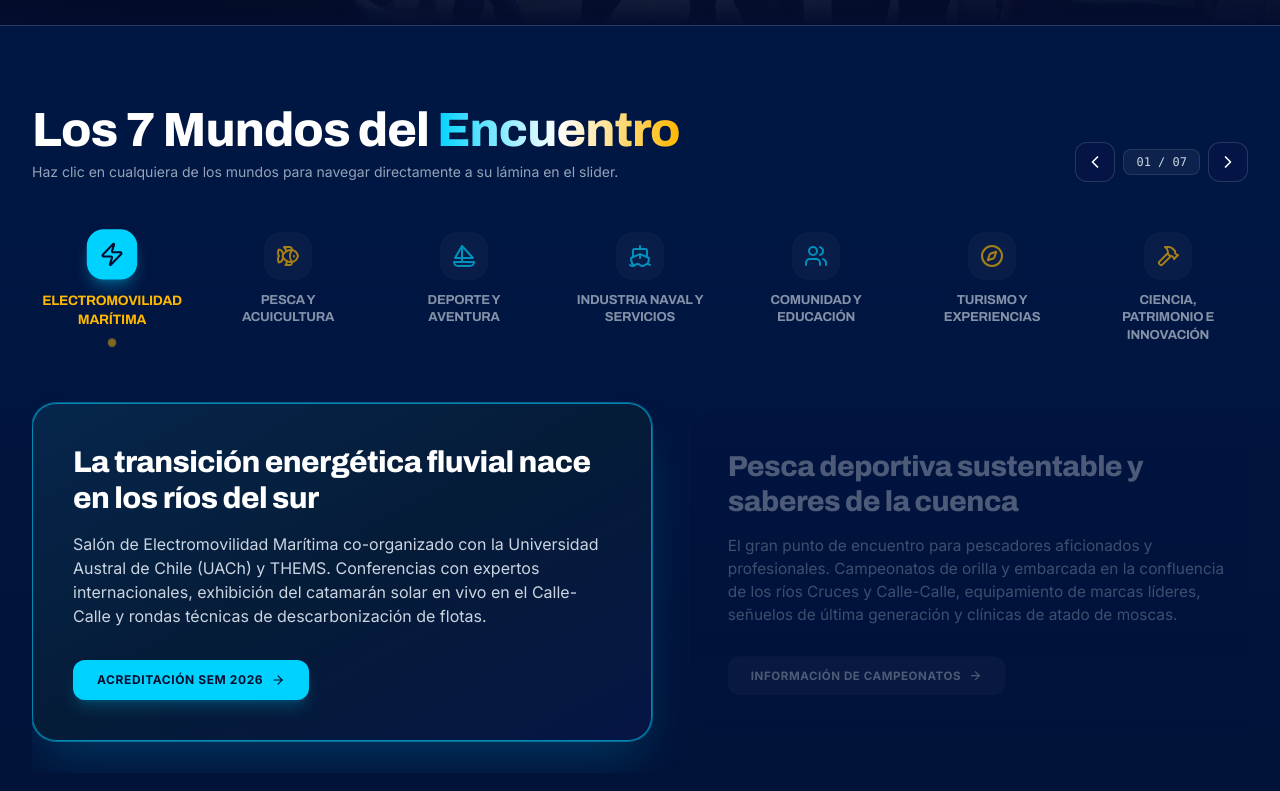
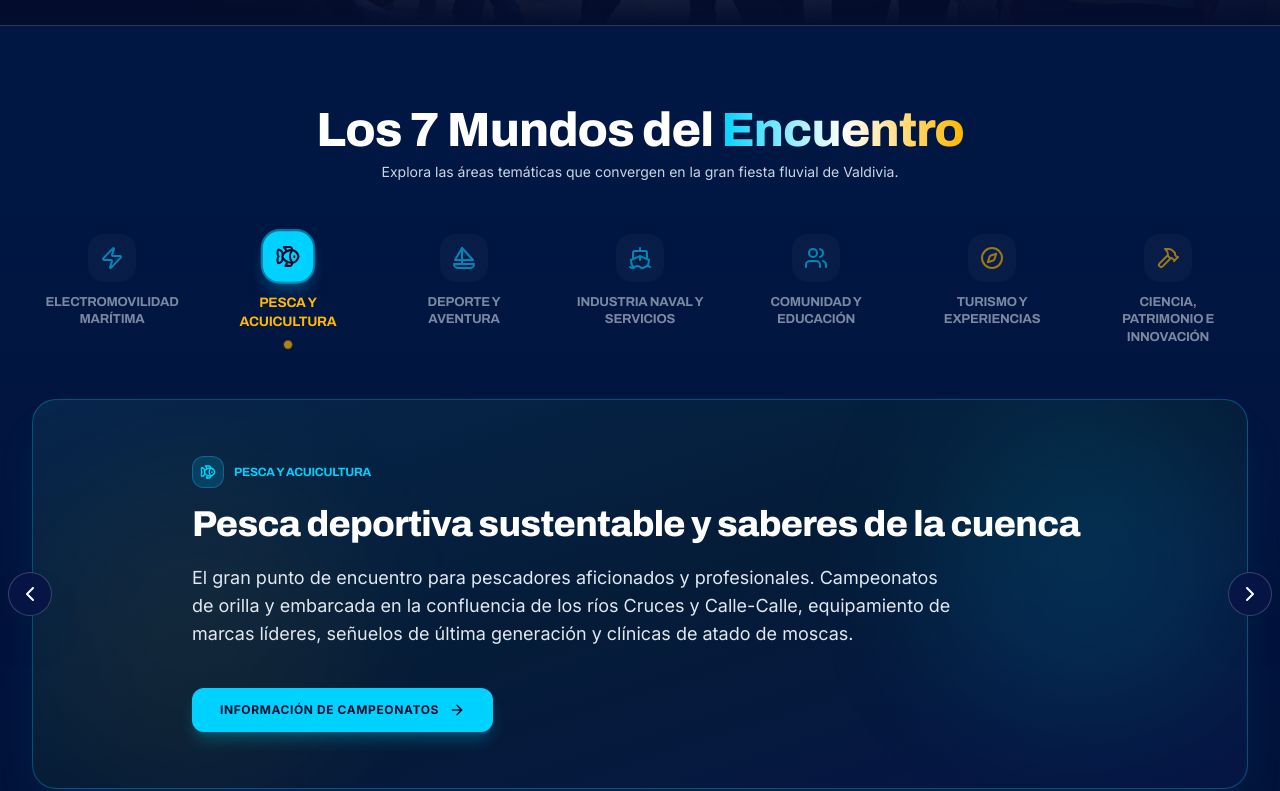
Before and after one commit to erikogodoy/web-valdivia-nautica-2026, a Next.js app: page / in a window 1280 px wide. Shown: the part 2164-2955 px from the top of the page. Built offline with nearby package versions, Linux system fonts and the light colour scheme.

Commit message:
feat(manifesto): full-width slider with autoplay, left-right controls, remove pill tags and counter

```diff
--- a/src/components/ui/ImpactManifesto.tsx
+++ b/src/components/ui/ImpactManifesto.tsx
@@ -1,7 +1,7 @@
 'use client';
 
-import React, { useState, useRef } from 'react';
-import { motion, useScroll, useTransform } from 'framer-motion';
+import React, { useState, useRef, useEffect } from 'react';
+import { motion, useScroll, useTransform, AnimatePresence } from 'framer-motion';
 import {
   Waves,
   Building2,
@@ -124,7 +124,7 @@ const WORLDS = [
 
 export default function ImpactManifesto({ onOpenModal }: ImpactManifestoProps) {
   const [activeMundoIndex, setActiveMundoIndex] = useState(0);
-  const sliderRef = useRef<HTMLDivElement>(null);
+  const [isPaused, setIsPaused] = useState(false);
   const parallaxRef = useRef<HTMLDivElement>(null);
 
   const { scrollYProgress } = useScroll({
@@ -133,24 +133,20 @@ export default function ImpactManifesto({ onOpenModal }: ImpactManifestoProps) {
   });
   const parallaxY = useTransform(scrollYProgress, [0, 1], ["-16%", "16%"]);
 
-  const scrollToCard = (index: number) => {
-    setActiveMundoIndex(index);
-    if (sliderRef.current) {
-      const card = sliderRef.current.children[index] as HTMLElement;
-      if (card) {
-        card.scrollIntoView({ behavior: 'smooth', block: 'nearest', inline: 'center' });
-      }
-    }
-  };
+  useEffect(() => {
+    if (isPaused) return;
+    const timer = setInterval(() => {
+      setActiveMundoIndex((prev) => (prev === WORLDS.length - 1 ? 0 : prev + 1));
+    }, 5500);
+    return () => clearInterval(timer);
+  }, [isPaused]);
 
   const handlePrev = () => {
-    const nextIdx = activeMundoIndex === 0 ? WORLDS.length - 1 : activeMundoIndex - 1;
-    scrollToCard(nextIdx);
+    setActiveMundoIndex((prev) => (prev === 0 ? WORLDS.length - 1 : prev - 1));
   };
 
   const handleNext = () => {
-    const nextIdx = activeMundoIndex === WORLDS.length - 1 ? 0 : activeMundoIndex + 1;
-    scrollToCard(nextIdx);
+    setActiveMundoIndex((prev) => (prev === WORLDS.length - 1 ? 0 : prev + 1));
   };
 
   return (
@@ -240,68 +236,39 @@ export default function ImpactManifesto({ onOpenModal }: ImpactManifestoProps) {
         </motion.div>
         <div className="absolute inset-0 bg-gradient-to-t from-poster-midnight via-transparent to-poster-midnight/40 pointer-events-none" />
         <div className="absolute inset-0 bg-gradient-to-r from-poster-midnight/60 via-transparent to-poster-midnight/60 pointer-events-none" />
-
-        <div className="max-w-7xl mx-auto px-4 sm:px-6 lg:px-8 h-full flex items-end pb-8 relative z-10">
-          <span className="text-xs sm:text-sm font-archivo font-bold uppercase tracking-widest text-white/95 bg-black/60 backdrop-blur-md px-4 py-2 rounded-full border border-white/20 shadow-xl">
-            Río Calle-Calle · Sede Fluvial Oficial
-          </span>
-        </div>
       </div>
 
-      {/* 3. LOS 7 MUNDOS DEL ENCUENTRO (MENÚ DE ICONOS) + SLIDER DE 7 LÁMINAS */}
+      {/* 3. LOS 7 MUNDOS DEL ENCUENTRO: MENÚ DE CATEGORÍAS + SLIDER DE ANCHO COMPLETO CON AUTOPLAY */}
       <div id="mundos" className="max-w-7xl mx-auto px-4 sm:px-6 lg:px-8 relative z-10">
 
-        {/* Title & Section Header */}
-        <div className="flex flex-col md:flex-row md:items-end justify-between mb-10 gap-6">
-          <div>
+        {/* Title & Section Header (Clean without counter) */}
+        <div className="mb-10 text-center max-w-3xl mx-auto">
           <h3 className="text-3xl sm:text-5xl font-archivo font-extrabold text-white tracking-tight">
             Los 7 Mundos del <span className="text-transparent bg-clip-text bg-gradient-to-r from-poster-cyan via-white to-poster-gold">Encuentro</span>
           </h3>
-            <p className="text-xs sm:text-sm text-slate-400 font-sans mt-2">
-              Haz clic en cualquiera de los mundos para navegar directamente a su lámina en el slider.
+          <p className="text-xs sm:text-sm text-slate-300 font-sans mt-2">
+            Explora las áreas temáticas que convergen en la gran fiesta fluvial de Valdivia.
           </p>
         </div>
 
-          {/* Slider Prev / Next Controls */}
-          <div className="flex items-center gap-2 self-start md:self-end">
-            <button
-              onClick={handlePrev}
-              aria-label="Lámina anterior"
-              className="w-10 h-10 rounded-xl bg-poster-dark/80 hover:bg-poster-cyan hover:text-poster-midnight border border-white/15 hover:border-poster-cyan flex items-center justify-center transition-all"
-            >
-              <ChevronLeft className="w-5 h-5" />
-            </button>
-            <span className="text-xs font-mono px-3 py-1 rounded-lg bg-white/5 border border-white/10 text-slate-300">
-              {String(activeMundoIndex + 1).padStart(2, '0')} / 07
-            </span>
-            <button
-              onClick={handleNext}
-              aria-label="Lámina siguiente"
-              className="w-10 h-10 rounded-xl bg-poster-dark/80 hover:bg-poster-cyan hover:text-poster-midnight border border-white/15 hover:border-poster-cyan flex items-center justify-center transition-all"
-            >
-              <ChevronRight className="w-5 h-5" />
-            </button>
-          </div>
-        </div>
-
-        {/* 7 Worlds Icon Menu (Clean frameless row with icons on top) */}
-        <div className="grid grid-cols-2 sm:grid-cols-4 lg:grid-cols-7 gap-4 items-start mb-10">
+        {/* 7 Worlds Icon Menu */}
+        <div className="grid grid-cols-2 sm:grid-cols-4 lg:grid-cols-7 gap-3 sm:gap-4 items-start mb-10">
           {WORLDS.map((mundo, idx) => {
             const Icon = mundo.icon;
             const isSelected = activeMundoIndex === idx;
             return (
               <button
                 key={mundo.id}
-                onClick={() => scrollToCard(idx)}
-                className={`group flex flex-col items-center text-center p-2.5 rounded-2xl transition-all duration-200 cursor-pointer ${
-                  isSelected ? 'scale-105' : 'opacity-65 hover:opacity-100'
+                onClick={() => setActiveMundoIndex(idx)}
+                className={`group flex flex-col items-center text-center p-3 rounded-2xl transition-all duration-200 cursor-pointer ${
+                  isSelected ? 'scale-105 opacity-100' : 'opacity-60 hover:opacity-100'
                 }`}
               >
                 {/* Clean Icon */}
                 <div className={`w-12 h-12 mb-3 flex items-center justify-center rounded-2xl transition-all duration-200 ${
                   isSelected
-                    ? 'bg-poster-cyan text-poster-midnight shadow-lg shadow-poster-cyan/30'
-                    : 'bg-white/5 group-hover:bg-poster-cyan/15 text-slate-300'
+                    ? 'bg-poster-cyan text-poster-midnight shadow-lg shadow-poster-cyan/30 ring-2 ring-poster-cyan/50'
+                    : 'bg-white/5 group-hover:bg-white/10 text-slate-300'
                 }`}>
                   <Icon className={`w-6 h-6 ${isSelected ? 'text-poster-midnight' : mundo.accent === 'poster-gold' ? 'text-poster-gold' : 'text-poster-cyan'}`} />
                 </div>
@@ -321,58 +288,88 @@ export default function ImpactManifesto({ onOpenModal }: ImpactManifestoProps) {
           })}
         </div>
 
-        {/* HORIZONTAL MULTI-CARD SLIDER (7 LÁMINAS: SOLO TÍTULO, DESCRIPCIÓN Y CTA) */}
+        {/* FULL-WIDTH SLIDER WITH SIDE ARROWS & AUTOPLAY */}
         <div
-          ref={sliderRef}
-          className="flex gap-6 overflow-x-auto snap-x snap-mandatory scroll-smooth pb-8 pt-2 no-scrollbar items-stretch"
-          style={{ scrollbarWidth: 'none', msOverflowStyle: 'none' }}
+          onMouseEnter={() => setIsPaused(true)}
+          onMouseLeave={() => setIsPaused(false)}
+          className="relative w-full"
         >
-          {WORLDS.map((mundo, idx) => {
-            const isSelected = activeMundoIndex === idx;
+          {/* Left Control Arrow */}
+          <button
+            onClick={handlePrev}
+            aria-label="Lámina anterior"
+            className="absolute -left-3 sm:-left-6 top-1/2 -translate-y-1/2 z-30 w-11 h-11 sm:w-13 sm:h-13 rounded-full bg-poster-dark/90 hover:bg-poster-cyan text-white hover:text-poster-midnight border border-white/20 hover:border-poster-cyan shadow-2xl backdrop-blur-md flex items-center justify-center transition-all hover:scale-105 active:scale-95"
+          >
+            <ChevronLeft className="w-6 h-6" />
+          </button>
+
+          {/* Right Control Arrow */}
+          <button
+            onClick={handleNext}
+            aria-label="Lámina siguiente"
+            className="absolute -right-3 sm:-right-6 top-1/2 -translate-y-1/2 z-30 w-11 h-11 sm:w-13 sm:h-13 rounded-full bg-poster-dark/90 hover:bg-poster-cyan text-white hover:text-poster-midnight border border-white/20 hover:border-poster-cyan shadow-2xl backdrop-blur-md flex items-center justify-center transition-all hover:scale-105 active:scale-95"
+          >
+            <ChevronRight className="w-6 h-6" />
+          </button>
+
+          {/* Full-width Single Slide Container */}
+          <div className="w-full min-h-[360px] sm:min-h-[320px] rounded-3xl bg-gradient-to-br from-[#06264c] via-[#051c38] to-poster-dark border border-poster-cyan/30 shadow-2xl shadow-poster-cyan/10 p-8 sm:p-12 md:p-14 relative overflow-hidden flex flex-col justify-between">
+            {/* Subtle inside glow */}
+            <div className="absolute top-0 right-0 w-80 h-80 bg-poster-cyan/10 rounded-full blur-3xl pointer-events-none" />
+            <div className="absolute bottom-0 left-0 w-80 h-80 bg-poster-gold/5 rounded-full blur-3xl pointer-events-none" />
+
+            <AnimatePresence mode="wait">
+              {(() => {
+                const currentMundo = WORLDS[activeMundoIndex];
+                const Icon = currentMundo.icon;
                 return (
-              <div
-                key={mundo.id}
-                onClick={() => scrollToCard(idx)}
-                className={`w-[85vw] sm:w-[500px] md:w-[580px] lg:w-[620px] shrink-0 snap-center p-8 sm:p-10 rounded-3xl transition-all duration-300 flex flex-col justify-between border cursor-pointer ${
-                  isSelected
-                    ? 'opacity-100 scale-100 bg-gradient-to-br from-[#06264c] via-[#051c38] to-poster-dark border-poster-cyan/60 shadow-2xl shadow-poster-cyan/20 ring-1 ring-poster-cyan/40 z-10'
-                    : 'opacity-30 hover:opacity-60 scale-[0.96] bg-poster-dark/30 border-white/5'
-                }`}
+                  <motion.div
+                    key={currentMundo.id}
+                    initial={{ opacity: 0, y: 15 }}
+                    animate={{ opacity: 1, y: 0 }}
+                    exit={{ opacity: 0, y: -15 }}
+                    transition={{ duration: 0.35, ease: "easeInOut" }}
+                    className="w-full max-w-4xl mx-auto flex flex-col justify-between h-full relative z-10"
                   >
                     <div>
-                  {/* Clean Big Title */}
-                  <h4 className="text-xl sm:text-2xl md:text-3xl font-archivo font-extrabold text-white mb-4 leading-snug">
-                    {mundo.title}
+                      {/* Mundo Identifier */}
+                      <div className="flex items-center gap-2.5 mb-4">
+                        <div className="w-8 h-8 rounded-xl bg-poster-cyan/15 text-poster-cyan flex items-center justify-center border border-poster-cyan/30">
+                          <Icon className="w-4 h-4" />
+                        </div>
+                        <span className="text-xs font-archivo font-bold uppercase tracking-[0.2em] text-poster-cyan">
+                          {currentMundo.name}
+                        </span>
+                      </div>
+
+                      {/* Main Title */}
+                      <h4 className="text-2xl sm:text-3xl md:text-4xl font-archivo font-extrabold text-white mb-5 leading-snug tracking-tight">
+                        {currentMundo.title}
                       </h4>
 
-                  {/* Clean Narrative Description */}
-                  <p className="text-slate-300 text-sm sm:text-base leading-relaxed font-sans mb-8">
-                    {mundo.desc}
+                      {/* Description */}
+                      <p className="text-slate-200 text-sm sm:text-base md:text-lg leading-relaxed font-sans max-w-3xl mb-10">
+                        {currentMundo.desc}
                       </p>
                     </div>
 
-                {/* Direct Clean CTA */}
+                    {/* CTA Button */}
+                    {onOpenModal && (
                       <div>
-                  {onOpenModal && (
                         <button
-                      onClick={(e) => {
-                        e.stopPropagation();
-                        onOpenModal(mundo.modalType);
-                      }}
-                      className={`inline-flex items-center gap-2 px-6 py-3 rounded-xl text-xs font-bold uppercase tracking-wider transition-all ${
-                        isSelected
-                          ? 'bg-poster-cyan text-poster-midnight hover:bg-white shadow-lg shadow-poster-cyan/20 hover:scale-[1.02]'
-                          : 'bg-white/10 text-white hover:bg-white/20'
-                      }`}
+                          onClick={() => onOpenModal(currentMundo.modalType)}
+                          className="inline-flex items-center gap-2.5 px-7 py-3.5 rounded-xl text-xs font-bold uppercase tracking-wider bg-poster-cyan text-poster-midnight hover:bg-white transition-all shadow-lg shadow-poster-cyan/25 hover:scale-[1.03]"
                         >
-                      <span>{mundo.ctaText}</span>
-                      <ArrowRight className="w-3.5 h-3.5" />
+                          <span>{currentMundo.ctaText}</span>
+                          <ArrowRight className="w-4 h-4" />
                         </button>
+                      </div>
                     )}
+                  </motion.div>
+                );
+              })()}
+            </AnimatePresence>
           </div>
-              </div>
-            );
-          })}
         </div>
 
       </div>
@@ -392,12 +389,6 @@ export default function ImpactManifesto({ onOpenModal }: ImpactManifestoProps) {
         />
         <div className="absolute inset-0 bg-gradient-to-t from-poster-midnight via-transparent to-poster-midnight/50 pointer-events-none" />
         <div className="absolute inset-0 bg-gradient-to-r from-poster-midnight/60 via-transparent to-poster-midnight/60 pointer-events-none" />
-
-        <div className="max-w-7xl mx-auto px-4 sm:px-6 lg:px-8 h-full flex items-end pb-8 relative z-10">
-          <span className="text-xs sm:text-sm font-archivo font-bold uppercase tracking-widest text-white/95 bg-black/60 backdrop-blur-md px-4 py-2 rounded-full border border-white/20 shadow-xl">
-            Vanguardia Naval & Electromovilidad Marítima (SEM)
-          </span>
-        </div>
       </motion.div>
 
     </section>
```
Lines whose indentation alone changed are shown as unchanged.
